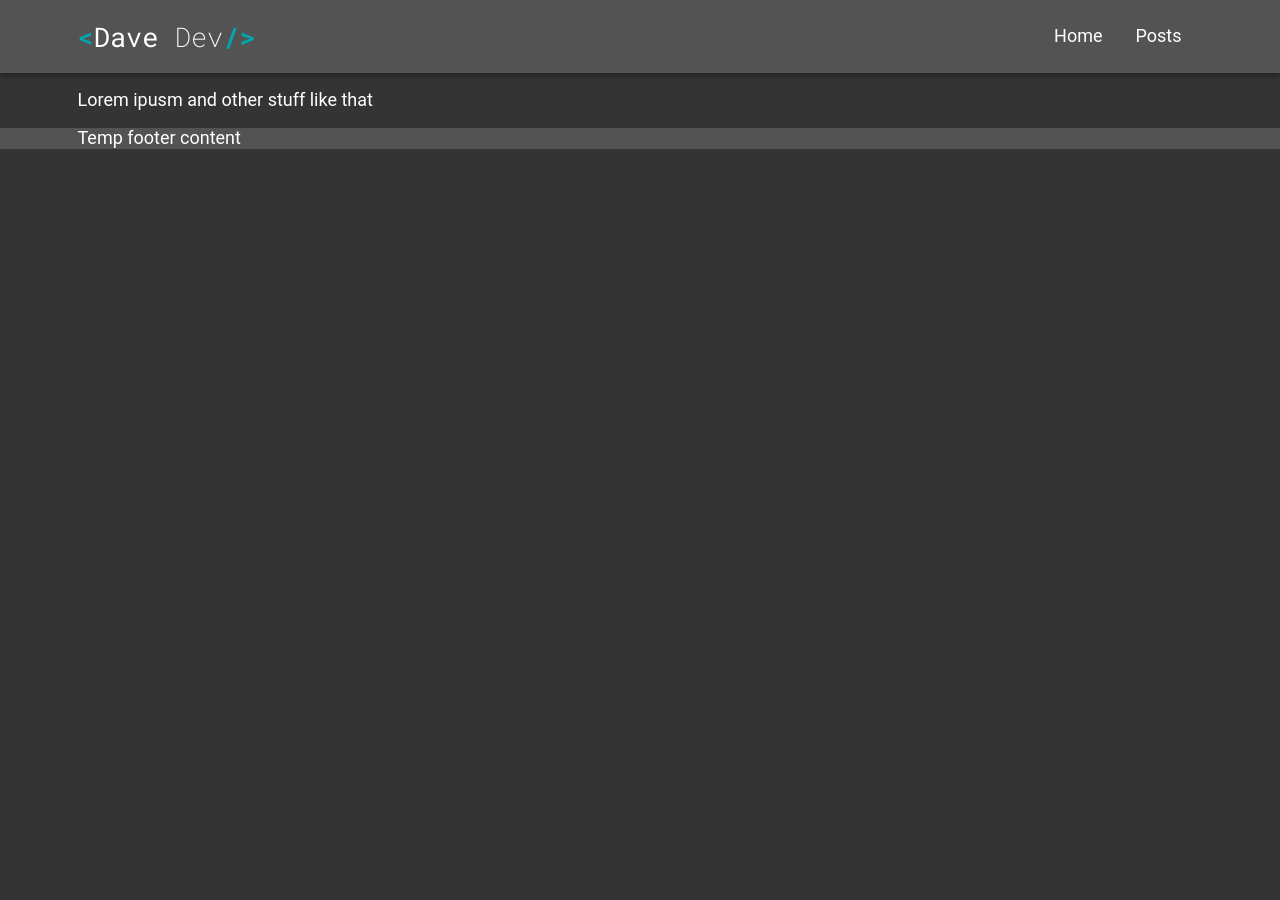
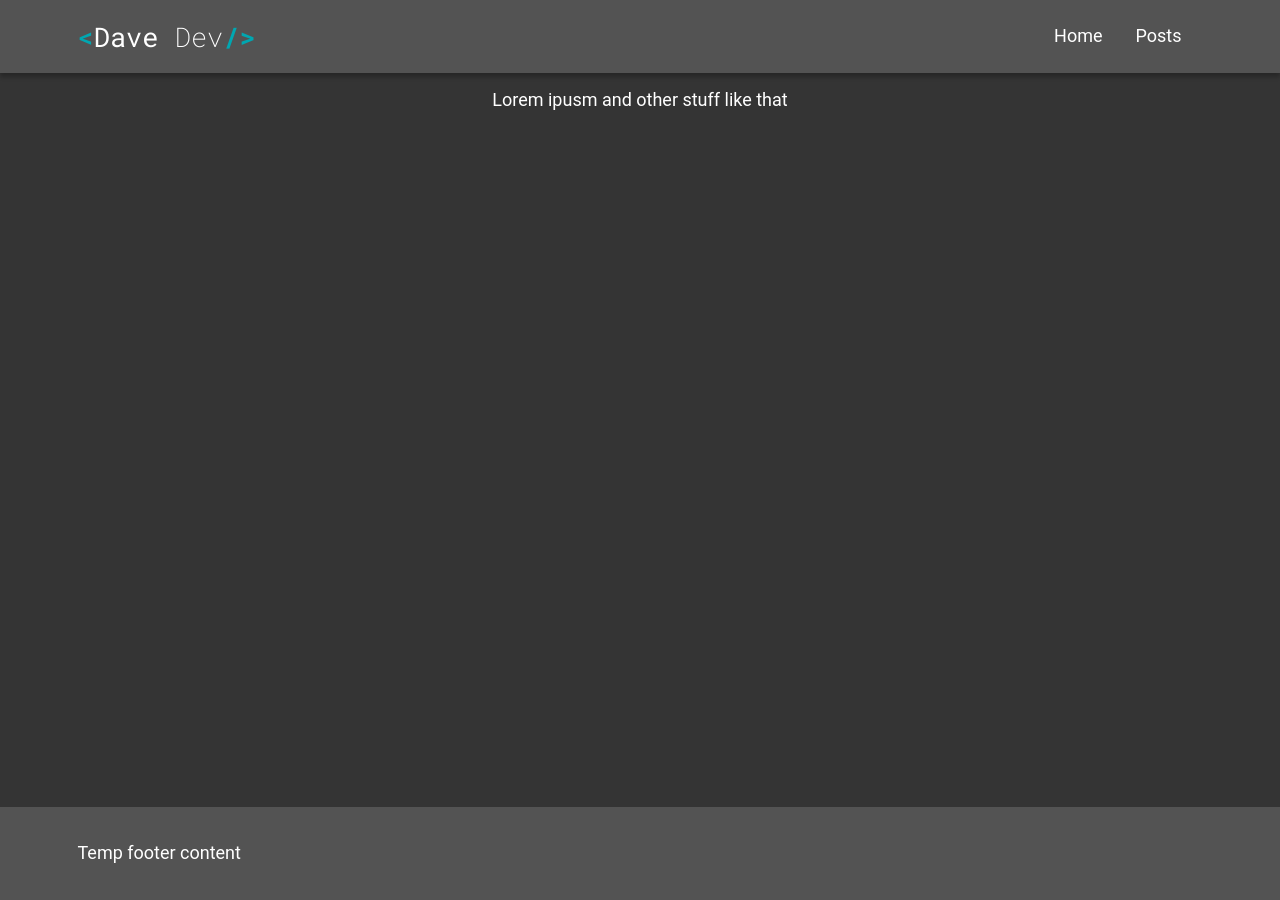
Before and after one commit to Dawid93/SampleJekyllTheme, a Jekyll site: the page built from index.md, in a window 1280 px wide. Built offline with Jekyll 4.4.1, drawn with Linux system fonts in a browser that asks for light colours.

Commit message:
Fix footer positioning

```diff
--- a/_layouts/default.html
+++ b/_layouts/default.html
@@ -8,7 +8,7 @@
     <link rel="stylesheet" href={{ "assets/css/main.css" | relative_url }} />
 </head>
 <body>
-    <main>
+    <main class="main">
         {% include navigation.html %}
 
         <section class="content container">
--- a/_sass/main.scss
+++ b/_sass/main.scss
@@ -3,6 +3,7 @@ html {
     font-size: 18px;
     font-family: 'Roboto', sans-serif;
     scroll-behavior: smooth;
+    height: 100%;
 
     @media screen and (max-width: $tablet) {
       font-size: 16px;
@@ -23,9 +24,21 @@ html {
     height: 100%;
   }
 
+  .main {
+    min-height: 100%;
+    display: grid;
+    grid-template-rows: auto 1fr auto;
+  }
+
   .container {
     margin: auto;
     max-width: $desktop;
+  }
+
+  .content {
+    min-height: 100%;
+    grid-row-start: 2;
+    grid-row-end: 3;
   }
 
   .link {
--- a/_sass/modules/footer.scss
+++ b/_sass/modules/footer.scss
@@ -1,3 +1,6 @@
 .footer {
     background: $secondary-background-color;
+    grid-row-start: 3;
+    grid-row-end: 4;
+    padding: 1rem;
 }
--- a/_sass/modules/navigation.scss
+++ b/_sass/modules/navigation.scss
@@ -6,6 +6,8 @@
     position: fixed;
     top: 0;
     box-shadow: 0 4px 4px $shadow-color;
+    grid-row-start: 1;
+    grid-row-end: 2;
 
     &__items {
         list-style: none;
```
